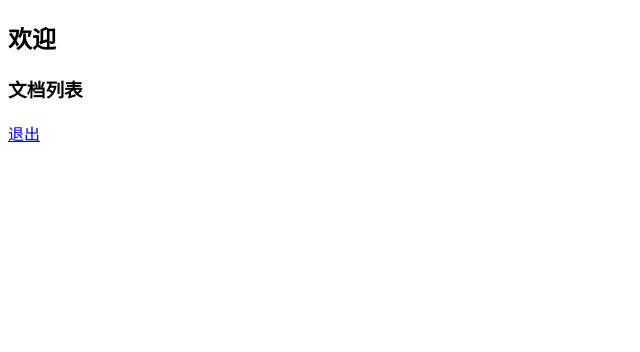
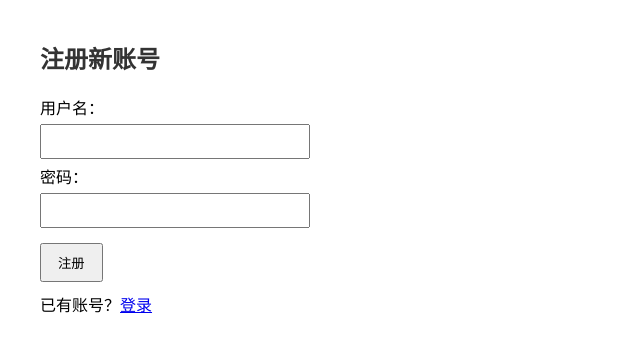
Before and after one commit to FishKimi/law2, a Flask app: page /register in a window 1280 px wide. Shown: the top 352 px of the page, without its empty margins (0-640 px from the left). Run offline with Flask 3, Linux system fonts and the light colour scheme.

Commit message:
Update register.html

```diff
--- a/templates/register.html
+++ b/templates/register.html
@@ -2,32 +2,26 @@
 <html lang="zh-CN">
 <head>
     <meta charset="UTF-8">
-    <title>文档列表</title>
+    <title>注册</title>
+    <style>
+        body { font-family: Arial, sans-serif; margin: 40px; }
+        h2 { color: #333; }
+        input { padding: 8px; margin: 5px 0; width: 250px; }
+        button { padding: 8px 16px; margin-top: 10px; }
+        .link { margin-top: 10px; display: block; }
+    </style>
 </head>
 <body>
-    <h2>欢迎 {{ user }}</h2>
+    <h2>注册新账号</h2>
+    <form method="post">
+        <label>用户名：</label><br>
+        <input type="text" name="username" required><br>
 
-    <h3>文档列表</h3>
-    <ul>
-        {% for doc in docs %}
-        <li>
-            {{ doc.name }} |
-            <a href="{{ url_for('serve_document', filename=doc.id) }}">下载/阅读</a> |
-            <a href="{{ url_for('review', doc_id=doc.id) }}">评价</a>
-        </li>
-        {% endfor %}
-    </ul>
+        <label>密码：</label><br>
+        <input type="password" name="password" required><br>
 
-    {% if user=='admin' %}
-        <h3>管理员操作</h3>
-        <form action="{{ url_for('upload') }}" method="post" enctype="multipart/form-data">
-            上传文档：<input type="file" name="file" required>
-            <button type="submit">上传</button>
-        </form>
-        <p><a href="{{ url_for('admin') }}">后台管理</a></p>
-        <p><a href="{{ url_for('export') }}">导出 Excel</a></p>
-    {% endif %}
-
-    <p><a href="{{ url_for('logout') }}">退出</a></p>
+        <button type="submit">注册</button>
+    </form>
+    <span class="link">已有账号？<a href="{{ url_for('login') }}">登录</a></span>
 </body>
 </html>
```
